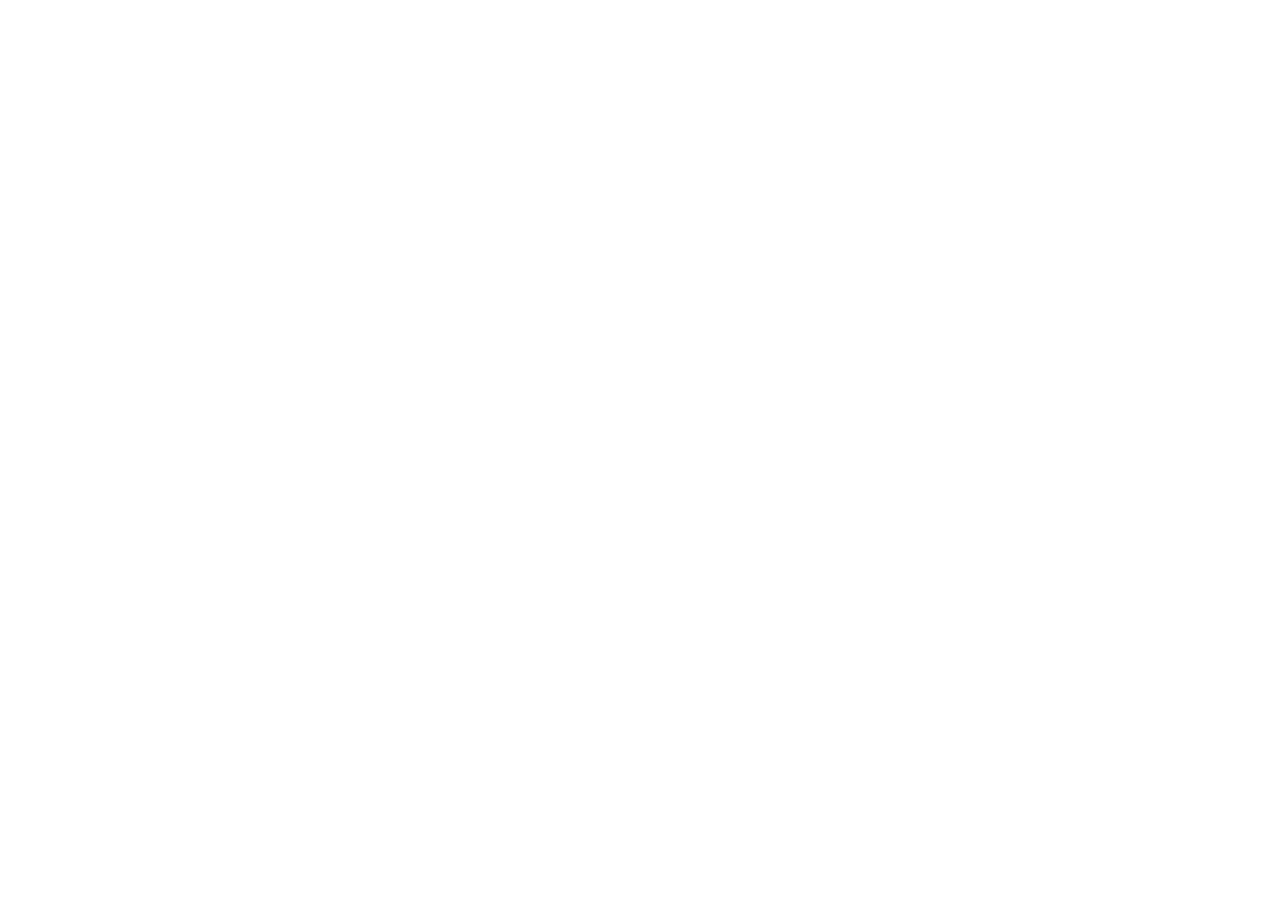
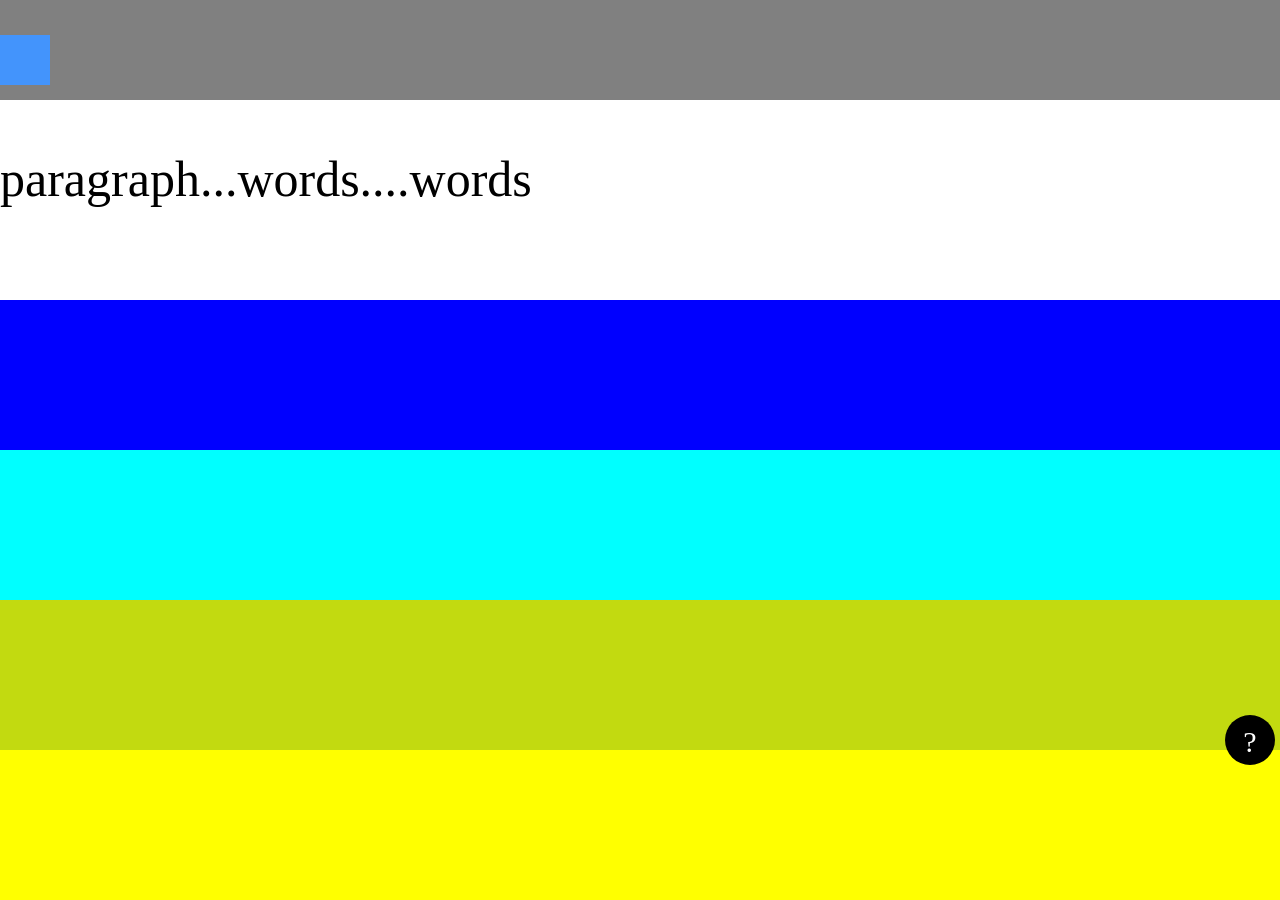
Before and after one commit to daniel-haycraft/css, a plain HTML site: page drill-3/index.html in a window 1280 px wide. Before the commit the page ends 800 px from the top, so only its background shows below. Drawn offline with Linux system fonts and the light colour scheme.

Commit message:
drill 3 completed 2 is broken

```diff
--- a/drill-2/index.css
+++ b/drill-2/index.css
@@ -2,6 +2,7 @@
 .solid {
     border: 5px solid black;
     height: 300px;
+    width: 900px;
 }
 
 .rec {
@@ -37,6 +38,7 @@
     border: dotted black;
     height: 250px;
     top: 50px;
+    width: 900px;
 }
 
 .creamRec {
@@ -45,22 +47,21 @@
     margin: auto;
     height: 200px;
     top: 30px;
-    width: 1000px;
+    width: 700px;
     bottom: 30px;
     box-shadow: 5px 10px rgb(0, 0, 0);
 }
 
 .textbox {
     position: relative;
-    color: blue;
-    height: 200px;
+    box-sizing: border-box;
     top: 100px;
+    border-radius: 50%;
     font-size: 50px;
     margin: auto;
     text-align: center;
     padding-top: 100px;
-    background-color: whitesmoke;
-    box-shadow: 5px 10px black;
     width: 550px;
     letter-spacing: 25px;
+    padding-top: 25px;
 }
--- a/drill-3/index.css
+++ b/drill-3/index.css
@@ -0,0 +1,63 @@
+body{
+    margin: 0;
+}
+
+
+.greyrec {
+    position: relative;
+    z-index: 1;
+    background-color: grey;
+    height: 100px;
+    padding: 0;
+    margin: auto;
+
+}
+.tinybox {
+    position: absolute;
+    background-color: rgb(67, 148, 252);
+    height: 50px;
+    width: 50px;
+    top: 35px;
+    z-index: 2;
+}
+.textbox{
+    position: relative;
+    height: 100px;
+    font-size: 50px;
+
+}
+.bluerec {
+    position: relative;
+    background-color: blue;
+    height: 150px;
+}
+.cyanrec {
+    position: relative;
+    background-color: cyan;
+    height: 150px;
+}
+.stupidrec {
+    position: relative;
+    background-color: rgb(194, 218, 16);
+    height: 150px;
+}
+.yellowrec {
+    position: relative;
+    background-color: yellow;
+    height: 150px;
+}
+.questioncircle {
+    position: fixed;
+    text-align: center;
+    font-size: 30px;
+    height: 50px;
+    width: 50px;
+    background-color: black;
+    color: white;
+    border-radius: 50%;
+    bottom: 5px;
+    right: 5px;
+    display:inline-block;
+    padding: 10px;
+    box-sizing: border-box;
+}
--- a/drill-3/index.html
+++ b/drill-3/index.html
@@ -1 +1,20 @@
-<!-- be sure to look at the example gif as well -->
+<!DOCTYPE html>
+  <html lang="en">
+    <head>
+        <link href="./index.css" rel="stylesheet" />
+      <title>Saturday HTML-CSS</title>
+    </head>
+    <body>
+
+    <div>
+        <div class="tinybox" ></div>
+        <div class="greyrec" ></div>
+        <p class="textbox"> paragraph...words....words</p>
+        <div class="bluerec"></div>
+        <div class="cyanrec"></div>
+        <div class="stupidrec"></div>
+        <div class="yellowrec"></div>
+        <p class="questioncircle"> ? </p>
+    </div>
+    </body>
+  </html>
```
